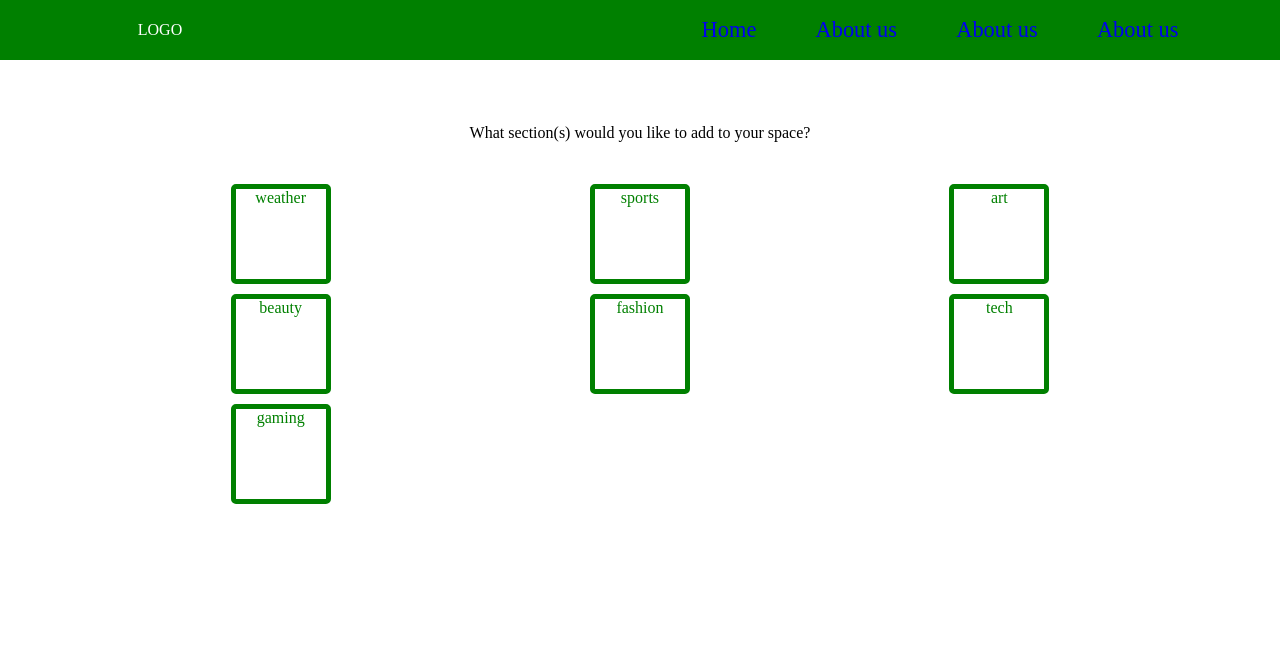
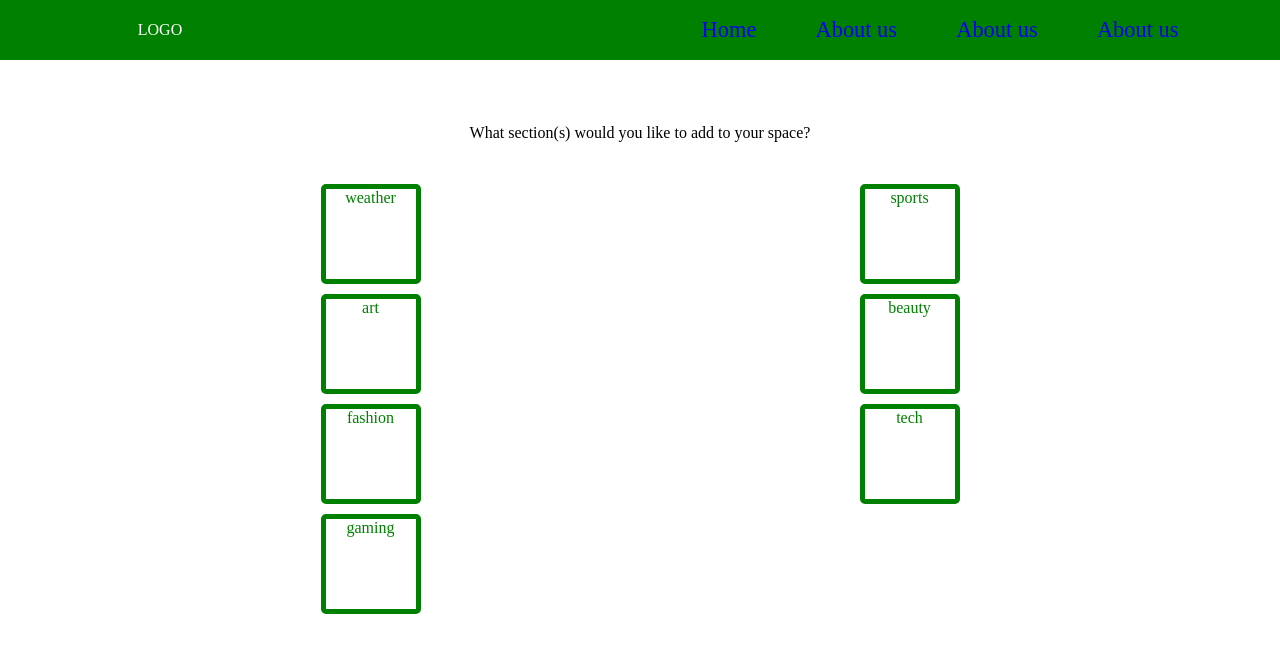
Before and after one commit to mengchaoli/3DPrint, a React (Create React App) app: page / in a window 1280 px wide. Shown: the top 652 px of the page. Built offline with nearby package versions, Linux system fonts and the light colour scheme; a web font is replaced by a local one.

Commit message:
finish section selected or not rendering

```diff
--- a/src/assets/styles/components/_section-card.scss
+++ b/src/assets/styles/components/_section-card.scss
@@ -4,6 +4,7 @@
   width: 100px;
   height: 100px;
   transition: all 0.5s ease;
+  color: $primary-color;
 
   &:hover {
     cursor: pointer;
@@ -15,6 +16,10 @@
   }
 
   &__name {
-    color: $primary-color;
+  }
+
+  &.selected {
+    background-color: $primary-color;
+    color: white;
   }
 }
--- a/src/assets/styles/page/_home.scss
+++ b/src/assets/styles/page/_home.scss
@@ -4,7 +4,7 @@
   .home-section-card-wrapper {
     margin-top: 2rem;
     display: grid;
-    grid-template-columns: 1fr 1fr 1fr;
+    grid-template-columns: 1fr 1fr;
     grid-gap: 10px;
     // background-color: #2196f3;
     padding: 10px;
--- a/src/components/sectionCard.jsx
+++ b/src/components/sectionCard.jsx
@@ -1,8 +1,21 @@
+import { useState } from "react";
+
 const SectionCard = (props) => {
+  const [isSelected, setIsSelected] = useState(false);
+  const { name, onClick } = props;
+
+  const handleCardOnClick = () => {
+    setIsSelected(!isSelected);
+    onClick(name);
+  };
+
   return (
-    <div className="section-card">
+    <div
+      className={`section-card ${isSelected ? "selected" : ""}`}
+      onClick={handleCardOnClick}
+    >
       <div className="section-card__img"></div>
-      <div className="section-card__name">{props.name}</div>
+      <div className="section-card__name">{name}</div>
     </div>
   );
 };
--- a/src/pages/Home.jsx
+++ b/src/pages/Home.jsx
@@ -1,4 +1,5 @@
 import SectionCard from "../components/sectionCard";
+
 const Home = () => {
   const sectionsList = [
     "weather",
@@ -10,13 +11,27 @@ const Home = () => {
     "gaming",
   ];
 
+  const selectedSections = [];
+
+  const handleSectionsChange = (section) => {
+    if (selectedSections.includes(section)) {
+      const idx = selectedSections.indexOf(section);
+      selectedSections.splice(idx, 1);
+    } else {
+      selectedSections.push(section);
+    }
+  };
+
   return (
     <div className="home-wrapper">
       What section(s) would you like to add to your space?
       <div className="home-section-card-wrapper">
         {sectionsList.map((section) => (
-          <div className="center">
-            <SectionCard name={section} />
+          <div className="center" key={section}>
+            <SectionCard
+              name={section}
+              onClick={() => handleSectionsChange(section)}
+            />
           </div>
         ))}
       </div>
```
